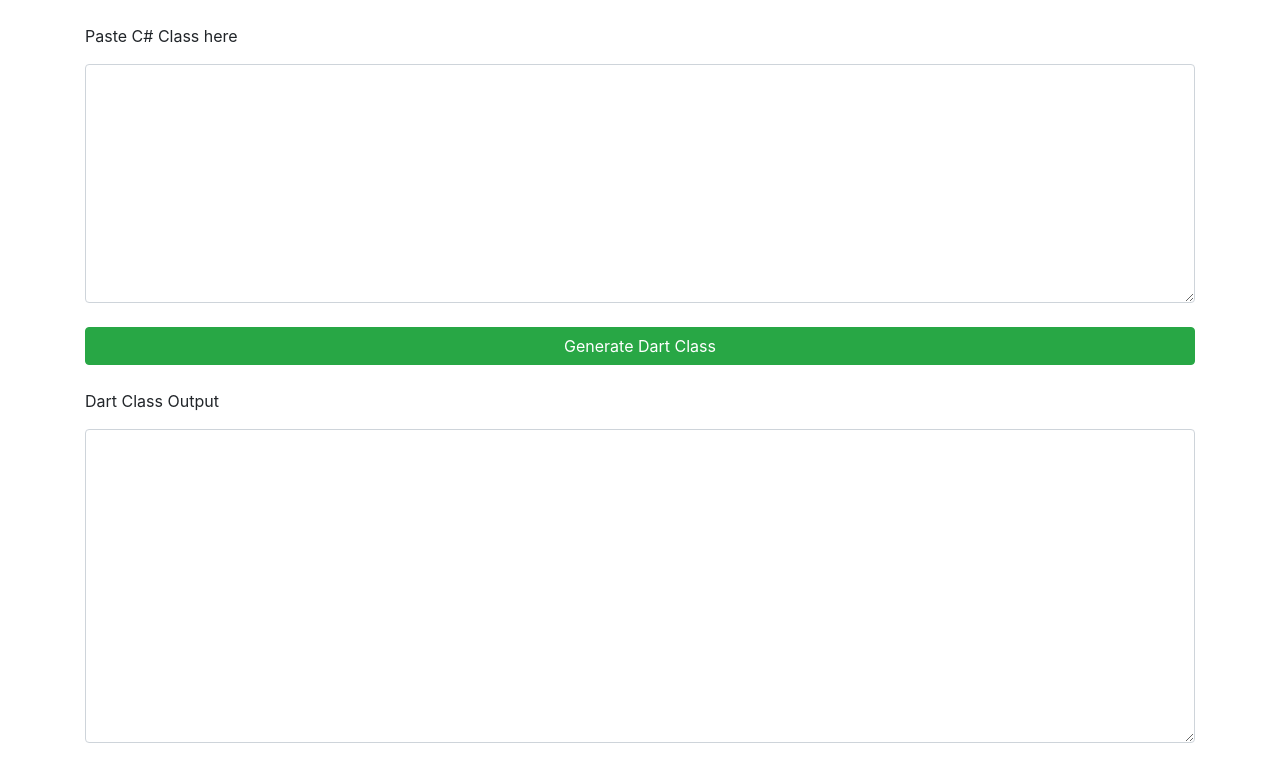
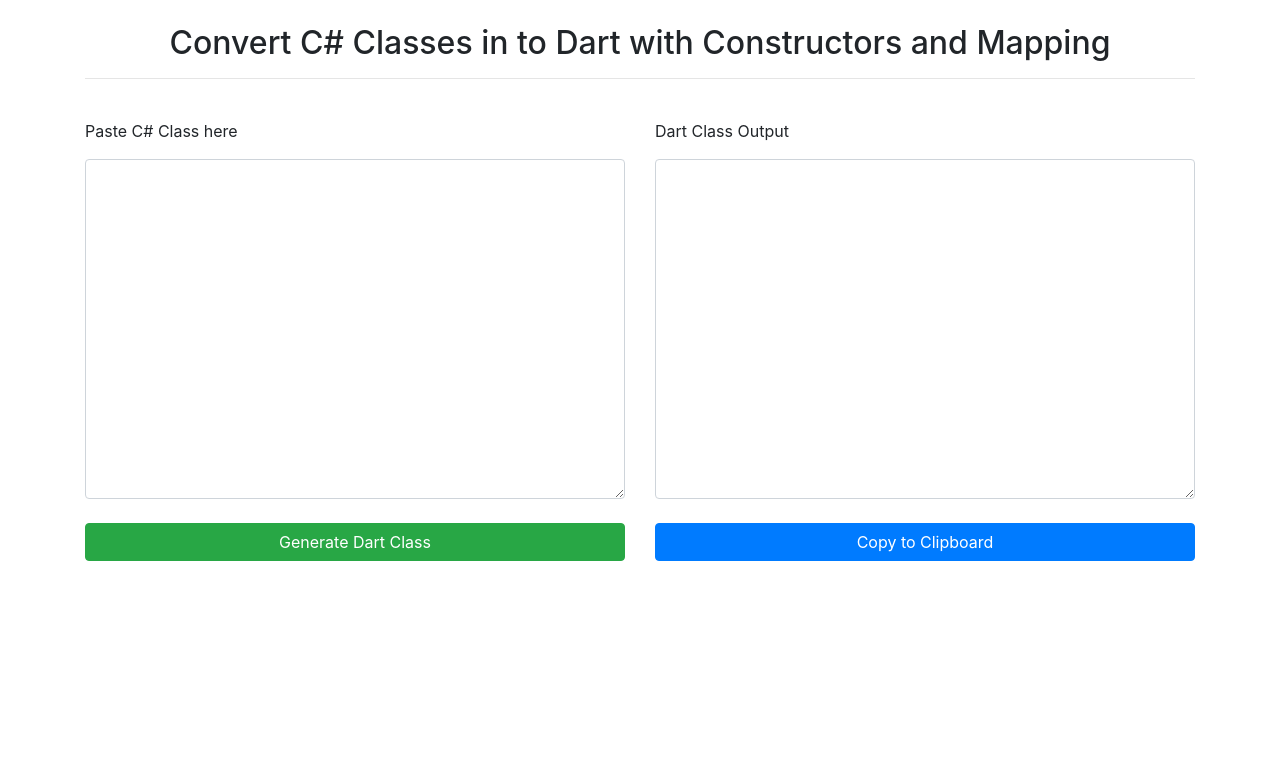
Before and after one commit to bicklp/dart-class, a plain HTML site: page index.html in a window 1280 px wide. Drawn offline with nearby package versions, Linux system fonts and the light colour scheme.

Commit message:
Added Copy to Clipboard

```diff
--- a/index.html
+++ b/index.html
@@ -11,16 +11,23 @@
     <br/>
     <div class="container">
         <div class="row">
-            <div class="col-12">
+            <div class="col-12 text-center">
+                <h2>Convert C# Classes in to Dart with Constructors and Mapping</h2>
+                <hr/>
+                <br/>
+            </div>
+            <div class="col-6">
                 <p>Paste C# Class here</p>
-                <textarea id="txtClassInput" style="font-size:10px" type="text" class="form-control" rows="15"></textarea>
+                <textarea id="txtClassInput" style="font-size:10px; height:60%" type="text" class="form-control" rows="30"></textarea>
                 <br/>
                 <button id="btnGenerateClass" class="btn btn-success btn-block">Generate Dart Class</button>
             </div>
-                <div class="col-12">
-                    <br/>
+                <div class="col-6">
+
                     <p>Dart Class Output</p>
-                    <textarea id="txtClassOutput" style="font-size:10px"  type="text" class="form-control" rows="20"></textarea>
+                    <textarea id="txtClassOutput" style="font-size:10px; height: 60%;"  type="text" class="form-control" rows="30"></textarea>
+                    <br />
+                    <button id="btnCopyToClipboard" class="btn btn-primary btn-block">Copy to Clipboard</button>
                 </div>
         </div>
 
--- a/script.js
+++ b/script.js
@@ -1,15 +1,29 @@
 $(document).ready(function () {
   $("#btnGenerateClass").bind("click", function (e) {
-       GenerateMainClass();
+    GenerateMainClass();
+  });
+
+  $("#btnCopyToClipboard").bind("click", function (e) {
+    CopyCodeToClipboard();
   });
 });
 
+function CopyCodeToClipboard(){
+  var txt = document.getElementById("txtClassOutput");
+  txt.select();
+  txt.setSelectionRange(0, 99999); /*For mobile devices*/
+  document.execCommand("copy");
+
+}
+
 function GenerateMainClass() {
-  var dart = "import 'dart:convert';\n\n";
-
   var className = "";
   var property = {};
 
+  //Dart Import
+  var dart = "import 'dart:convert';\n\n";
+
+  //read the lines one at a time and loop through
   var lines = $("#txtClassInput").val().split("\n");
   $.each(lines, function (k) {
     //Generate Class Name
@@ -19,20 +33,22 @@ function GenerateMainClass() {
       var res = str.split(" ");
       className = res[1];
       console.log(className);
-
     }
 
+    //Replace c# code with dart syntax
     var code = lines[k].trim();
-     code = code.replace(className + " : ", className + " extends ");
+    code = code.replace(className + " : ", className + " extends ");
     code = code.replace(className + "();", "");
     code = code.replace("public class", "class");
     code = code.replace("string", "String");
     code = code.replace("public ", "");
     code = code.replace(" { get; set; }", ";");
     code = code.replace("decimal", "double");
-    var res = code.split(" ");
-    var name = res[1];
+
+    //Add all properties to property array
     try {
+      var res = code.split(" ");
+      var name = res[1];
       if (name != className) {
         name = name.replace(";", "");
         property[name] = name;
@@ -103,15 +119,3 @@ function BuildJsonExport(dart, property, className) {
 
   return dart;
 }
-
-// Map<String, dynamic> toMap() {
-//     return {
-//       'key_id': key_id,
-//       'database_object_number': database_object_number,
-//     };
-//   }
-
-// ForeignKey({
-//     this.key_id,
-//     this.database_object_number,
-//   });
```
